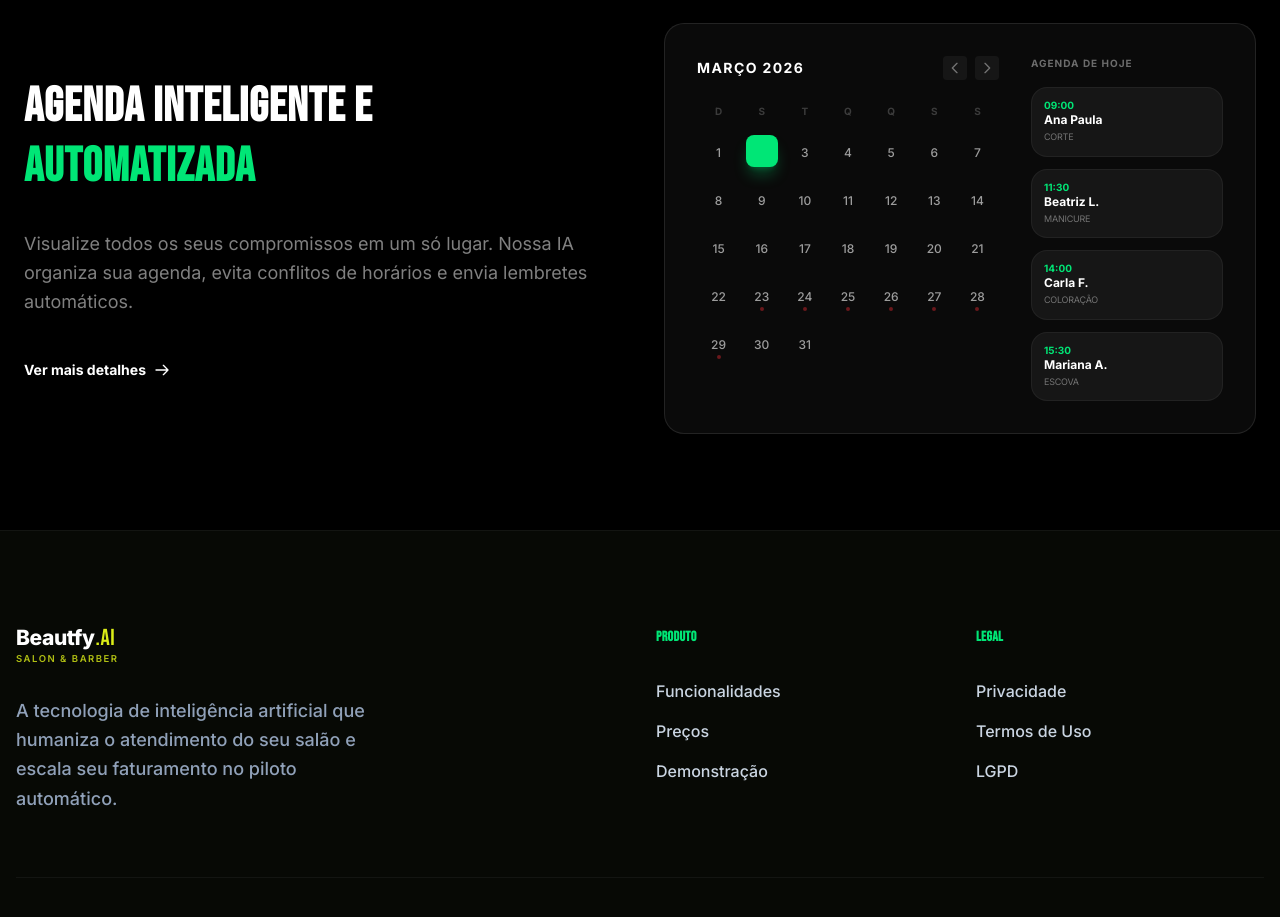
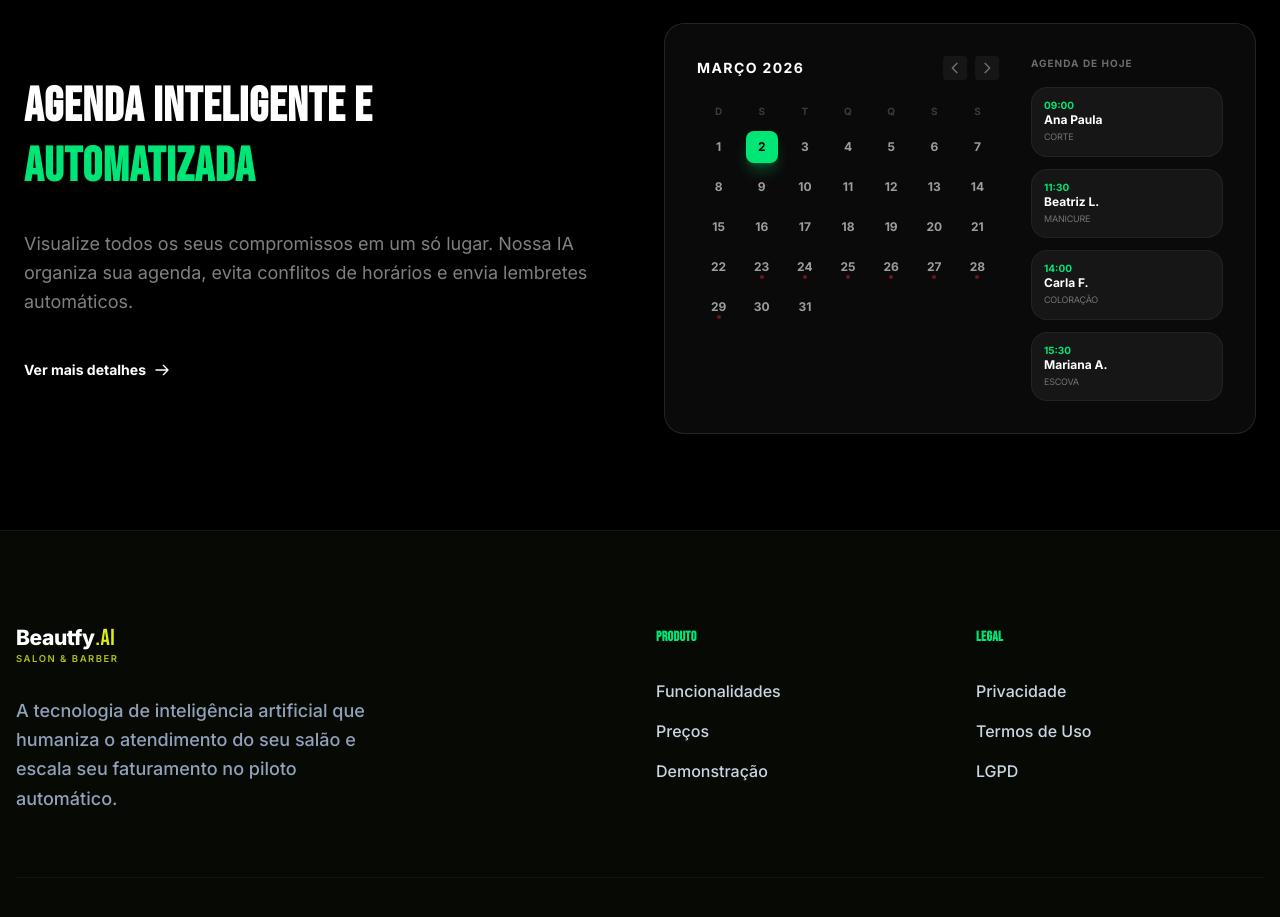
Before and after one commit to kokimotoprojetos/agendamentofacil, a Next.js app: page / in a window 1280 px wide. Shown: the part 2980-3897 px from the top of the page. Built offline with nearby package versions, Linux system fonts and the light colour scheme.

Commit message:
fix: make day number visible on calendar today indicator

```diff
--- a/src/components/landing/Mockups.tsx
+++ b/src/components/landing/Mockups.tsx
@@ -199,13 +199,13 @@ export const CalendarMockup = () => {
                         const day = i + 1;
                         const isToday = day === 2;
                         return (
-                            <div key={i} className="relative py-1">
-                                <span className={`text-xs font-medium ${isToday ? 'text-black z-10' : 'text-white/60'}`}>
+                            <div key={i} className="relative py-1 flex items-center justify-center">
+                                {isToday && (
+                                    <div className="absolute w-8 h-8 rounded-lg bg-[#00e676] shadow-lg shadow-[#00e676]/30" />
+                                )}
+                                <span className={`relative z-10 text-xs font-bold ${isToday ? 'text-black' : 'text-white/60'}`}>
                                     {day}
                                 </span>
-                                {isToday && (
-                                    <div className="absolute inset-0 m-auto w-8 h-8 rounded-lg bg-[#00e676] shadow-lg shadow-[#00e676]/30 -z-0" />
-                                )}
                                 {day > 22 && day < 30 && <div className="absolute bottom-0 left-1/2 -translate-x-1/2 w-1 h-1 rounded-full bg-red-500/40" />}
                             </div>
                         );
```
